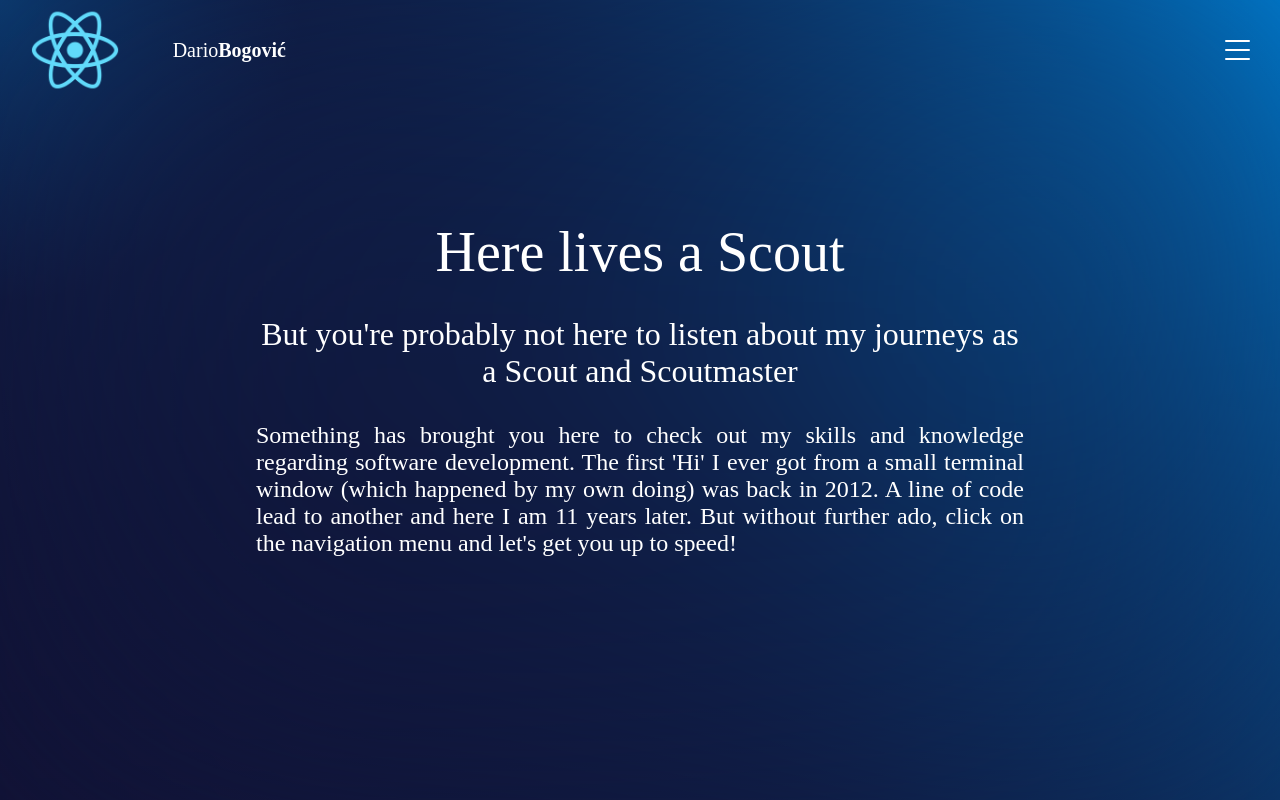
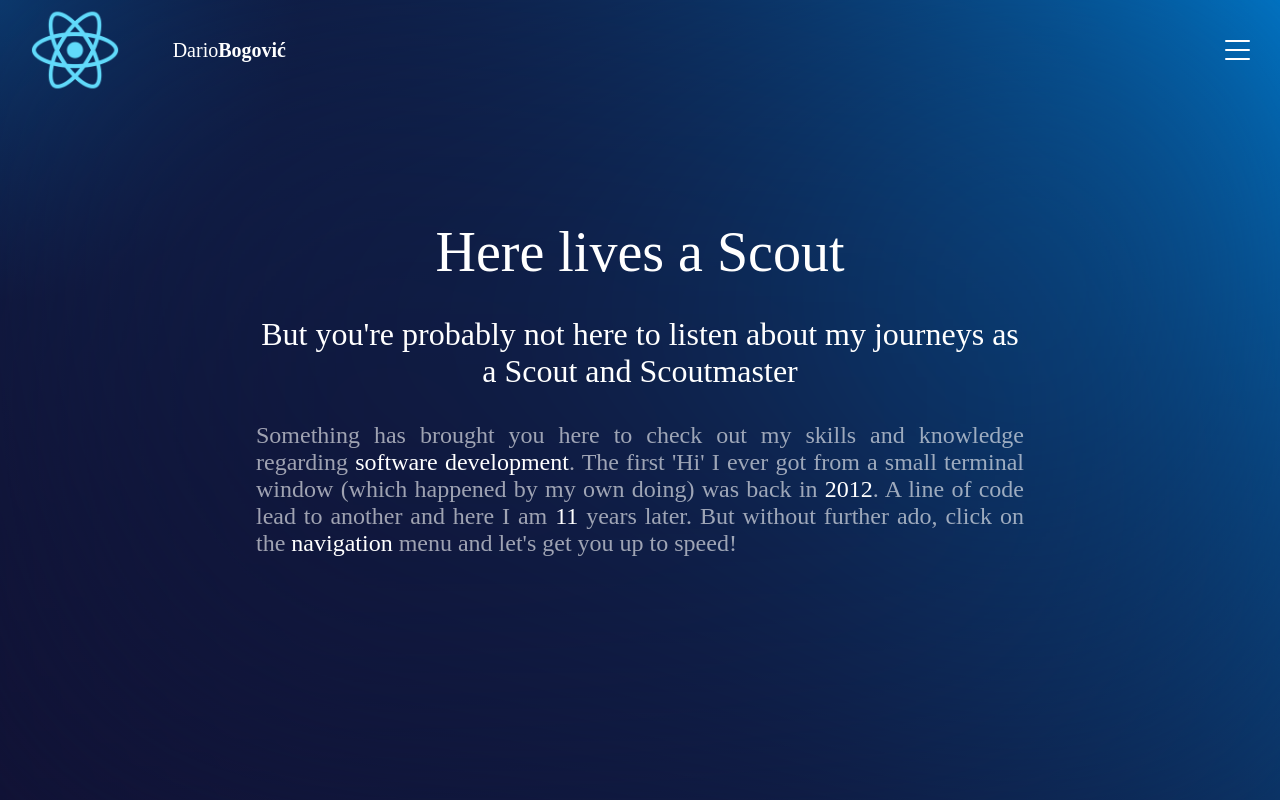
Before and after one commit to BijesniPatuljak/-db_github_page, a React (Create React App) app: page / in a window 1280 px wide. Built offline with nearby package versions, Linux system fonts and the light colour scheme.

Commit message:
Text styling changes

```diff
--- a/src/assets/stylesheets/_colors.scss
+++ b/src/assets/stylesheets/_colors.scss
@@ -1,6 +1,6 @@
 $text: #ffffff;
 $mainLight: #007acc;
-$highlights: #007acc;
+$highlights: #9b1ecd;
 $mainDark: #111235;
 $shadowDark: #1e1e1e;
 
--- a/src/assets/stylesheets/backdrop.scss
+++ b/src/assets/stylesheets/backdrop.scss
@@ -1,6 +1,6 @@
 @import "./colors";
 .backdrop {
-  background: linear-gradient(55deg, $mainDark, 80%, $highlights);
+  background: linear-gradient(55deg, $mainDark, 80%, $mainLight);
   display: flex;
   flex-direction: row;
   height: 100vh;
--- a/src/assets/stylesheets/pages.scss
+++ b/src/assets/stylesheets/pages.scss
@@ -11,7 +11,6 @@
 
   .overlay {
     align-items: center;
-    background: transparent;
     // backgroud: linear-gradient(to right top, $shadowDark 33%, $mainDark 85%, $highlights)
     display: flex;
     flex-direction: column;
@@ -26,14 +25,19 @@
     }
 
     .content {
-      color: $text;
+      color: rgba($text, 0.6);
       font-size: 1.5rem;
       max-width: 60%;
       text-align: justify;
       z-index: 3;
 
+      .highlight {
+        color: rgba($text, 1);
+      }
+
       .heading {
         font-size: 2rem;
+        color: rgba($text, 1);
         text-align: center;
       }
     }
--- a/src/assets/stylesheets/pointer.scss
+++ b/src/assets/stylesheets/pointer.scss
@@ -1,6 +1,6 @@
 @import "./colors";
 .pointer {
-  background: radial-gradient(circle at center, rgba($highlights, 0.4), transparent 40%);
+  background: radial-gradient(circle at center, rgba($mainLight, 0.4), transparent 40%);
   height: 100%;
   pointer-events: none;
   position: absolute;
--- a/src/pages/homepage.tsx
+++ b/src/pages/homepage.tsx
@@ -28,7 +28,7 @@ function Homepage() {
             But you're probably not here to listen about my journeys as a Scout and Scoutmaster
           </p>
           <p>
-            Something has brought you here to check out my skills and knowledge regarding software development. The first 'Hi' I ever got from a small terminal window (which happened by my own doing) was back in 2012. A line of code lead to another and here I am {since2012} years later. But without further ado, click on the navigation menu and let's get you up to speed!
+            Something has brought you here to check out my skills and knowledge regarding <span className='highlight'>software development</span>. The first 'Hi' I ever got from a small terminal window (which happened by my own doing) was back in <span className='highlight'>2012</span>. A line of code lead to another and here I am <span className='highlight'>{since2012}</span> years later. But without further ado, click on the <span className='highlight'>navigation</span> menu and let's get you up to speed!
           </p>
         </div>
       </div>
```
